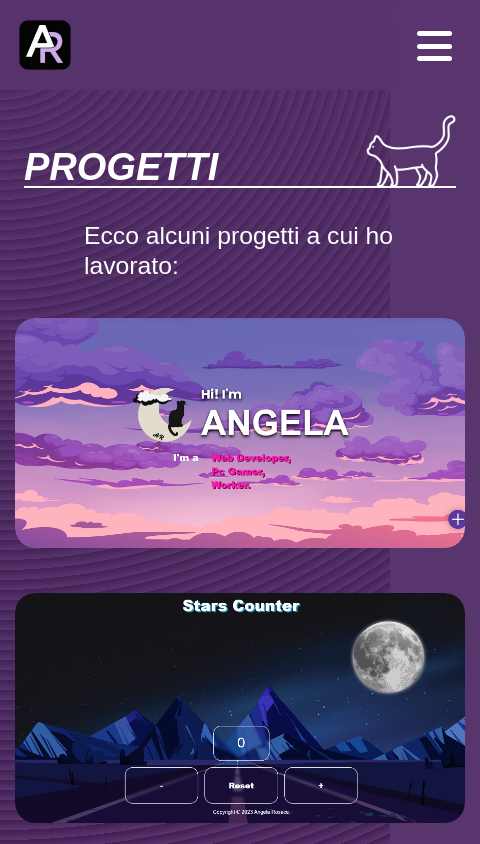
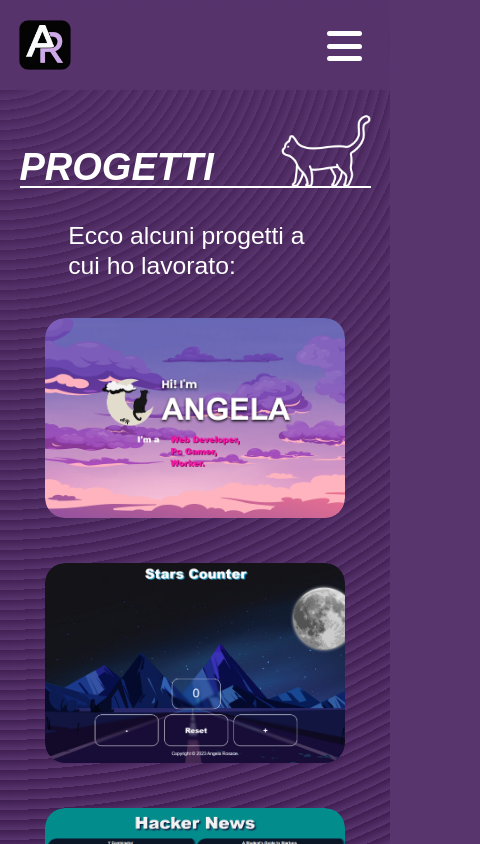
Before and after one commit to AngelaRos25/portfolio-2.0, a React (Vite) app: page /project in a window 390 px wide. Shown: the top 844 px of the page, 480 px wide, since content can reach past the window. Built offline with nearby package versions, Linux system fonts and the light colour scheme.

Commit message:
sistemo card mobile

```diff
--- a/src/components/contactMe/contactMe.css
+++ b/src/components/contactMe/contactMe.css
@@ -16,7 +16,7 @@ form {
   flex-direction: column;
   align-items: center;
   justify-content: center;
-  width: 60%;
+  width: 70%;
   color: white;
 }
 
--- a/src/components/projectCard/projectCard.css
+++ b/src/components/projectCard/projectCard.css
@@ -24,8 +24,8 @@
 .a-card {
   display: flex;
   align-items: flex-end;
-  width: 450px;
-  height: 230px;
+  width: 300px;
+  height: 200px;
   position: relative;
   margin: 15px;
   overflow: hidden;
```
